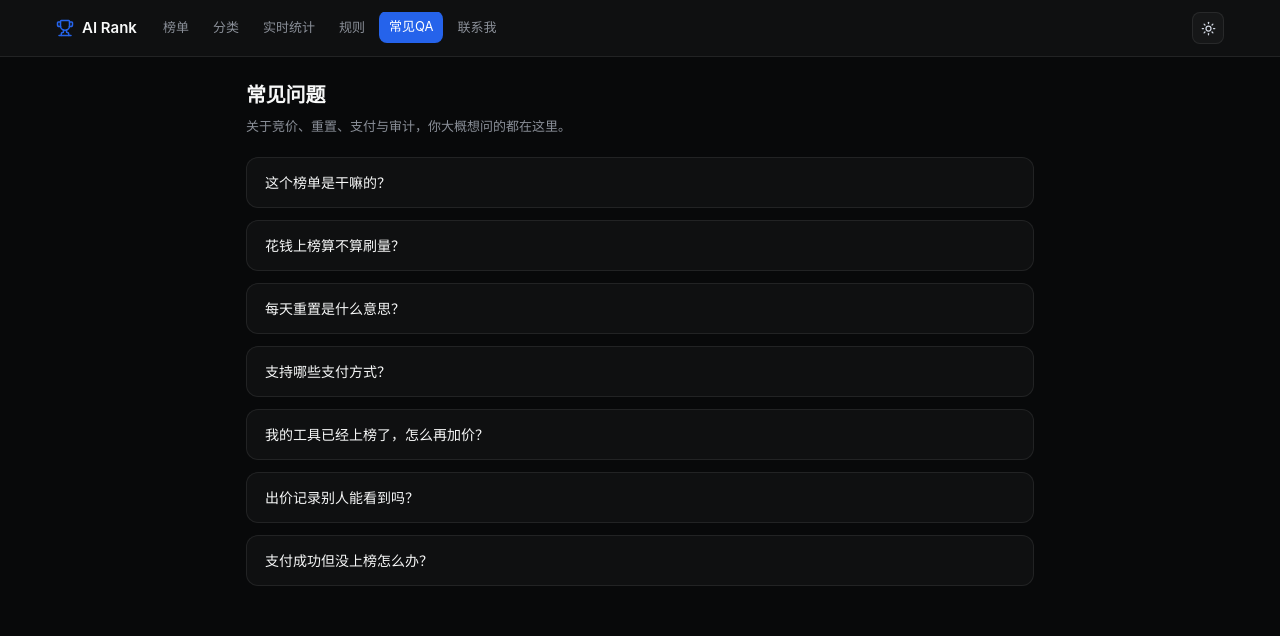
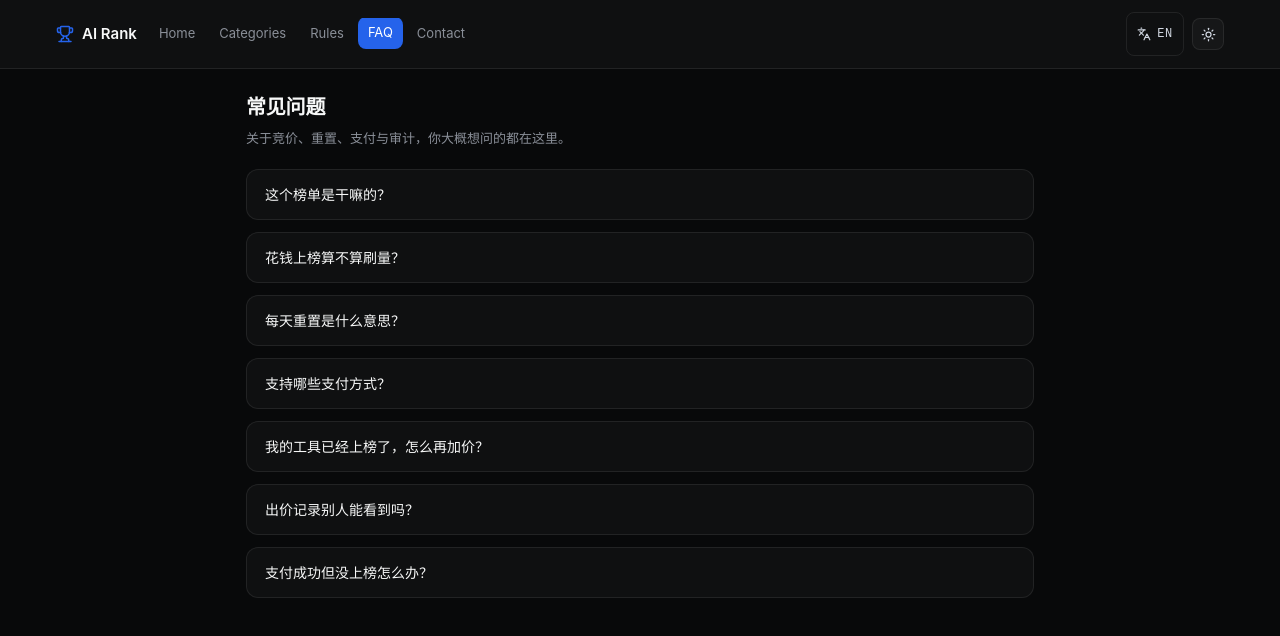
Before and after one commit to 863683348/AI-Rank, a Next.js app: page /faq in a window 1280 px wide. Shown: the top 636 px of the page. Built offline with nearby package versions, Linux system fonts and the light colour scheme; no server answers.

Commit message:
fix(i18n): 顶部 nav 中英文切换生效
- dict.ts 加 useClientLocale hook（订阅 toolsrank-locale-change）
- Nav.tsx 6 个链接 label 改走 t('nav.*', locale)
- LangSwitcher 简化：去掉自重复 useState/useEffect，复用 hook

```diff
--- /dev/null
+++ b/src/components/LangSwitcher.tsx
@@ -0,0 +1,50 @@
+'use client';
+
+/**
+ * 语言切换器（客户端组件）
+ *
+ * 接入 dict.ts 的 useClientLocale hook，订阅 toolsrank-locale-change 事件。
+ * 切换会写 localStorage 并派发事件；所有消费 t(key, locale) 的组件会同步刷新。
+ *
+ * 设计：
+ * - 仅 zh ↔ en 两个选项
+ * - localStorage 持久化
+ * - SSR 安全：服务端返回 zh，挂载后客户端 re-render 为浏览器/已选语言
+ */
+
+import { Languages } from 'lucide-react';
+import { setClientLocale, useClientLocale, type Locale } from '@/lib/i18n/dict';
+
+export default function LangSwitcher() {
+  const locale = useClientLocale();
+
+  const toggle = () => {
+    const next: Locale = locale === 'zh' ? 'en' : 'zh';
+    setClientLocale(next);
+  };
+
+  return (
+    <button
+      onClick={toggle}
+      className="tap-target"
+      style={{
+        background: 'transparent',
+        border: '1px solid var(--border)',
+        color: 'var(--fg-2)',
+        padding: '6px 10px',
+        borderRadius: 8,
+        fontSize: 12,
+        fontFamily: 'var(--font-mono)',
+        cursor: 'pointer',
+        display: 'inline-flex',
+        alignItems: 'center',
+        gap: 6,
+      }}
+      aria-label={`Switch language, current: ${locale === 'zh' ? '中文' : 'English'}`}
+      title="切换语言（中 / EN）— V1.1 完整生效"
+    >
+      <Languages size={14} aria-hidden />
+      <span style={{ letterSpacing: '0.06em' }}>{locale === 'zh' ? '中' : 'EN'}</span>
+    </button>
+  );
+}
--- a/src/components/Nav.tsx
+++ b/src/components/Nav.tsx
@@ -4,18 +4,20 @@ import Link from 'next/link';
 import { usePathname } from 'next/navigation';
 import { Trophy } from 'lucide-react';
 import ThemeToggle from './ThemeToggle';
+import LangSwitcher from './LangSwitcher';
+import { t, useClientLocale } from '@/lib/i18n/dict';
 
-const LINKS = [
-  { href: '/', label: '榜单' },
-  { href: '/categories', label: '分类' },
-  { href: '/stats', label: '实时统计' },
-  { href: '/rules', label: '规则' },
-  { href: '/faq', label: '常见QA' },
-  { href: '/contact', label: '联系我' },
+const LINKS: { href: string; labelKey: 'nav.home' | 'nav.categories' | 'nav.rules' | 'nav.faq' | 'nav.contact' }[] = [
+  { href: '/', labelKey: 'nav.home' },
+  { href: '/categories', labelKey: 'nav.categories' },
+  { href: '/rules', labelKey: 'nav.rules' },
+  { href: '/faq', labelKey: 'nav.faq' },
+  { href: '/contact', labelKey: 'nav.contact' },
 ];
 
 export default function Nav() {
   const pathname = usePathname();
+  const locale = useClientLocale();
   const isActive = (href: string) =>
     href === '/' ? pathname === '/' : pathname.startsWith(href);
 
@@ -36,7 +38,7 @@ export default function Nav() {
           padding: '12px 16px',
           display: 'flex',
           alignItems: 'center',
-          gap: '16px',
+          gap: '12px',
         }}
       >
         <Link
@@ -55,6 +57,7 @@ export default function Nav() {
         </Link>
 
         <nav
+          className="nav-row"
           style={{
             display: 'flex',
             gap: '4px',
@@ -82,13 +85,14 @@ export default function Nav() {
                   transform: active ? 'translateY(-1px)' : 'none',
                 }}
               >
-                {l.label}
+                {t(l.labelKey, locale)}
               </Link>
             );
           })}
         </nav>
 
-        <div style={{ flexShrink: 0 }}>
+        <div style={{ flexShrink: 0, display: 'flex', gap: 8, alignItems: 'center' }}>
+          <LangSwitcher />
           <ThemeToggle />
         </div>
       </div>
--- /dev/null
+++ b/src/lib/i18n/dict.ts
@@ -0,0 +1,73 @@
+/**
+ * i18n 字典查找
+ *
+ * 用法：
+ *   import { t } from '@/lib/i18n/dict';
+ *   t('home.title', 'zh')           // → 'C 位的显眼包'
+ *   t('home.title', 'en')           // → 'C-Spot Spotlight'（已翻译）
+ *   t('home.subtitle', 'en')        // → 兜底为中文
+ *
+ * 设计：
+ * - 缺失的 key 在所有 locale 都回退到中文，再缺失则返回 key 名（便于发现）
+ * - 单文件导入，无运行时依赖
+ */
+
+import { useEffect, useState } from 'react';
+import { zh, type DictKey } from './zh';
+import { en } from './en';
+
+export type Locale = 'zh' | 'en';
+
+export const SUPPORTED_LOCALES: Locale[] = ['zh', 'en'];
+export const DEFAULT_LOCALE: Locale = 'zh';
+
+export function t(key: DictKey, locale: Locale = DEFAULT_LOCALE): string {
+  if (locale === 'en') {
+    const v = en[key];
+    if (v !== undefined) return v;
+  }
+  // 兜底到中文
+  return zh[key] ?? key;
+}
+
+/** 读取用户偏好 locale（仅客户端使用） */
+export function getClientLocale(): Locale {
+  if (typeof window === 'undefined') return DEFAULT_LOCALE;
+  const stored = window.localStorage.getItem('toolsrank-locale');
+  if (stored === 'zh' || stored === 'en') return stored;
+  // 浏览器语言兜底
+  const browser = window.navigator.language.toLowerCase();
+  if (browser.startsWith('en')) return 'en';
+  return DEFAULT_LOCALE;
+}
+
+/** 持久化用户偏好 locale */
+export function setClientLocale(locale: Locale): void {
+  if (typeof window === 'undefined') return;
+  window.localStorage.setItem('toolsrank-locale', locale);
+  // 通知 layout / nav 重新渲染
+  window.dispatchEvent(new CustomEvent('toolsrank-locale-change', { detail: locale }));
+}
+
+export { zh, en };
+export type { DictKey };
+
+/**
+ * 订阅客户端 locale 变化（hook）
+ * - 初始读 getClientLocale()
+ * - 监听 toolsrank-locale-change 事件
+ * - SSR 安全：服务端返回 DEFAULT_LOCALE，客户端挂载后 re-render
+ */
+export function useClientLocale(): Locale {
+  const [locale, setLocale] = useState<Locale>(DEFAULT_LOCALE);
+  useEffect(() => {
+    setLocale(getClientLocale());
+    const onChange = (e: Event) => {
+      const next = (e as CustomEvent<Locale>).detail;
+      if (next === 'zh' || next === 'en') setLocale(next);
+    };
+    window.addEventListener('toolsrank-locale-change', onChange);
+    return () => window.removeEventListener('toolsrank-locale-change', onChange);
+  }, []);
+  return locale;
+}
--- /dev/null
+++ b/src/lib/i18n/en.ts
@@ -0,0 +1,34 @@
+/**
+ * i18n 字典 — 英文（占位）
+ *
+ * V1.0 阶段仅落地字典骨架与切换器（详见 layout.tsx + LangSwitcher），
+ * 现有页面文案仍用中文。完整英文化推迟到 V1.1：
+ * - 字典 key 必须与 zh.ts 对齐
+ * - 缺失 key 返回 fallback 中文（兜底，不白屏）
+ * - 占位英文仅用于 LangSwitcher 提示，不替换核心文案
+ */
+
+import type { DictKey } from './zh';
+
+export const en: Partial<Record<DictKey, string>> = {
+  'nav.home': 'Home',
+  'nav.categories': 'Categories',
+  'nav.rules': 'Rules',
+  'nav.faq': 'FAQ',
+  'nav.contact': 'Contact',
+  'nav.admin': 'Admin',
+
+  'home.title': 'C-Spot Spotlight',
+  'home.subtitle': 'AI Tools Bidding Board — your bid is your rank, daily 00:00 reset',
+
+  'status.approved': 'Approved',
+  'status.pending': 'Pending',
+  'status.rejected': 'Rejected',
+
+  'time.justNow': 'just now',
+  'time.minutesAgo': ' min ago',
+  'time.hoursAgo': ' h ago',
+  'time.daysAgo': ' d ago',
+
+  'error.disabled': 'This channel is offline',
+};
--- /dev/null
+++ b/src/lib/i18n/zh.ts
@@ -0,0 +1,53 @@
+/**
+ * i18n 字典 — 中文
+ *
+ * MVP 阶段用最轻量方案：
+ * - 文案集中到本文件，方便后续 V1.1 启用完整双语
+ * - 现有页面仍可硬编码中文（保持运行不变）
+ * - 新增文案必须走 key，便于 V1.1 一键替换
+ *
+ * 使用：
+ *   import { t } from '@/lib/i18n/dict';
+ *   const text = t('home.title', 'zh');
+ */
+
+export const zh = {
+  // 导航
+  'nav.home': '首页',
+  'nav.categories': '分类榜单',
+  'nav.rules': '榜单规则',
+  'nav.faq': '常见问题',
+  'nav.contact': '联系我',
+  'nav.admin': '审核后台',
+
+  // 首页
+  'home.title': 'C 位的显眼包',
+  'home.subtitle': 'AI 工具竞价排行榜 — 金额即名次，每日 00:00 重置',
+  'home.cta.submit': '提交新工具',
+  'home.cta.bid': '加价',
+  'home.cta.visit': '访问',
+
+  // 状态
+  'status.approved': '已上榜',
+  'status.pending': '审核中',
+  'status.rejected': '已拒绝',
+  'status.verified': '可信源',
+
+  // 时间
+  'time.justNow': '刚刚',
+  'time.minutesAgo': '分钟前',
+  'time.hoursAgo': '小时前',
+  'time.daysAgo': '天前',
+
+  // 错误
+  'error.urlInvalid': '链接必须是 https:// 开头',
+  'error.urlShortener': '不支持短链，请使用原始域名',
+  'error.urlBlocked': '该域名不在允许范围',
+  'error.nameTooLong': '名称不超过 60 字',
+  'error.amountRange': '竞价金额范围 1 - 100000',
+  'error.contentSafety': '含违规内容',
+  'error.network': '网络错误，请重试',
+  'error.disabled': '该通道已下线',
+};
+
+export type DictKey = keyof typeof zh;
```
